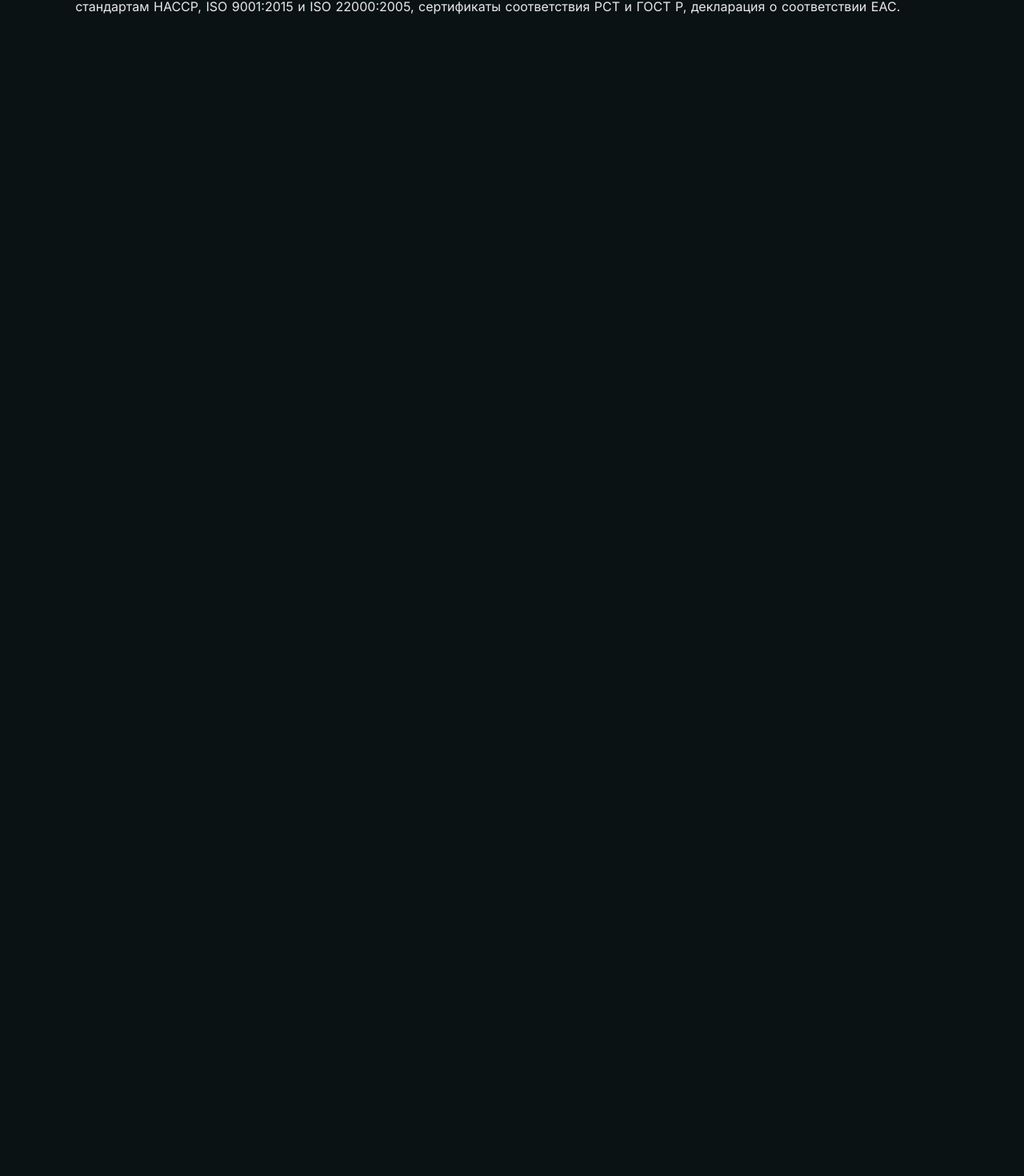
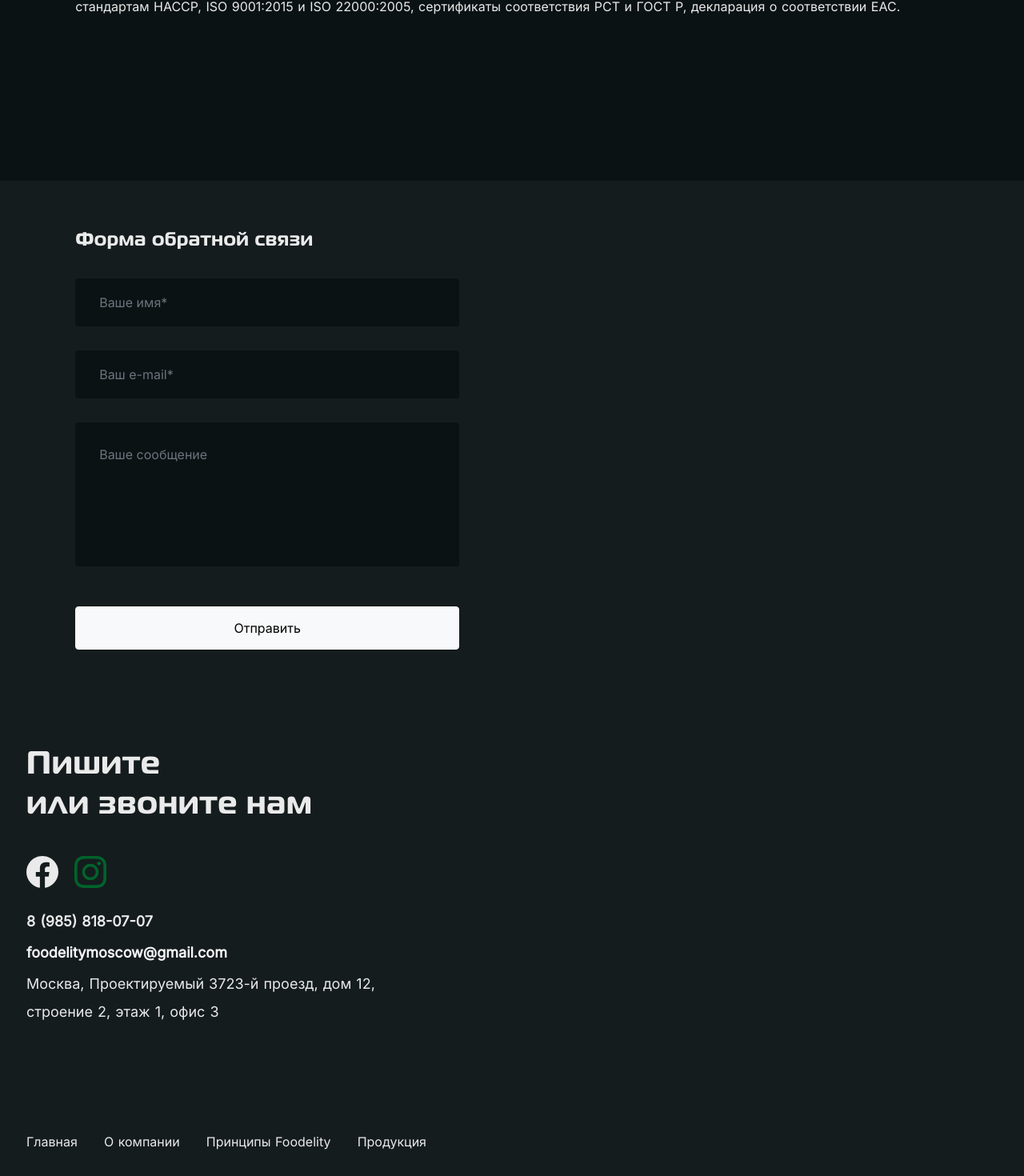
Before and after one commit to anzor-shog/dumplings, a Nuxt app: page / in a window 1280 px wide. Shown: the part 3242-4712 px from the top of the page at 80% size. Before the commit the page ends 3468 px from the top, so only its background shows below. Built offline with nearby package versions, Linux system fonts and the light colour scheme.

Commit message:
added footer

```diff
--- a/assets/styles/text.scss
+++ b/assets/styles/text.scss
@@ -73,6 +73,12 @@
   line-height: 30px;
 }
 
+.inter-xl {
+  font-family: Inter-Regular;
+  font-size: 18px;
+  line-height: 35px;
+}
+
 .inter-lg {
   font-family: Inter-Regular;
 }
@@ -102,6 +108,7 @@
 
 a {
   padding: 0 0 10px;
+  color: #eaeaea;
   &:hover {
     text-decoration: none;
     color: inherit;
--- a/assets/styles/variables.scss
+++ b/assets/styles/variables.scss
@@ -4,3 +4,4 @@ $lg: 1366px;
 $xl: 1920px;
 
 $green: #00632b;
+$dark-green: #151c1e;
--- a/components/sections/About.vue
+++ b/components/sections/About.vue
@@ -1,5 +1,5 @@
 <template>
-  <b-row class="py-5 px-0">
+  <b-row id="about" class="py-5 px-0">
     <b-col lg="6" sm="12" class="d-lg-block d-sm-none">
       <img src="/about.svg" class="w-100" />
     </b-col>
--- a/components/sections/Certificates.vue
+++ b/components/sections/Certificates.vue
@@ -18,8 +18,8 @@
       </p>
     </b-col>
     <b-col
-      xl="4"
-      lg="5"
+      xl="3"
+      lg="4"
       md="10"
       sm="10"
       offset-lg="0"
@@ -28,9 +28,9 @@
         d-flex
         align-items-center
         justify-content-between
-        pl-lg-5
-        px-sm-0
-        mb-lg-0 mb-sm-3
+        ml-lg-5
+        mb-sm-3
+        p-0
       "
     >
       <img v-for="icon of icons" :key="icon" :src="icon" />
--- /dev/null
+++ b/components/sections/FooterForm.vue
@@ -0,0 +1,175 @@
+<template>
+  <b-row id="contact" class="footer">
+    <b-col
+      xl="4"
+      lg="5"
+      md="10"
+      sm="10"
+      offset-xl="2"
+      offset-sm="1"
+      class="px-0"
+    >
+      <p class="magistral-md pb-3">Форма обратной связи</p>
+      <b-form @submit="onSubmit">
+        <b-form-input
+          id="input-name"
+          v-model="form.name"
+          placeholder="Ваше имя*"
+          class="inter-md field"
+          required
+        ></b-form-input>
+        <b-form-input
+          id="input-email"
+          v-model="form.email"
+          type="email"
+          placeholder="Ваш e-mail*"
+          class="inter-md field"
+          required
+        ></b-form-input>
+        <b-form-textarea
+          id="textarea-comment"
+          v-model="form.comment"
+          placeholder="Ваше сообщение"
+          class="inter-md field"
+          rows="6"
+          no-resize
+        ></b-form-textarea>
+
+        <b-button type="submit" variant="light" class="w-100 py-3 inter-md"
+          >Отправить</b-button
+        >
+      </b-form>
+    </b-col>
+    <b-col
+      xl="3"
+      lg="5"
+      md="10"
+      sm="10"
+      offset-lg="0"
+      offset-sm="1"
+      class="px-0 ml-lg-5"
+    >
+      <p class="magistral-lg mb-5">
+        Пишите <br />
+        или звоните нам
+      </p>
+      <div class="icons-container mb-4">
+        <a href="https://www.facebook.com/" target="_blank">
+          <img src="/facebook-icon.svg" />
+        </a>
+        <a href="https://www.instagram.com/" target="_blank">
+          <img src="/instagram-icon.svg" />
+        </a>
+      </div>
+      <div>
+        <a href="tel:89858180707">
+          <p class="inter-xl mb-1 font-weight-bold">8 (985) 818-07-07</p>
+        </a>
+        <p class="inter-xl mb-1 font-weight-bold">foodelitymoscow@gmail.com</p>
+        <a href="https://goo.gl/maps/L4jmYNTmcFMbjBrk6" target="_blank">
+          <p class="inter-xl mb-1">
+            Москва, Проектируемый 3723-й проезд, дом 12, <br />
+            строение 2, этаж 1, офис 3
+          </p>
+        </a>
+      </div>
+      <div class="inter-md links-container">
+        <template v-for="link of links">
+          <nuxt-link
+            :key="link.id"
+            :to="link.anchor"
+            :alt="link.text"
+            :text="link.text"
+          >
+            {{ link.text }}
+          </nuxt-link>
+        </template>
+      </div>
+    </b-col>
+  </b-row>
+</template>
+<script>
+export default {
+  name: 'FooterForm',
+  data() {
+    return {
+      form: {
+        name: '',
+        email: '',
+        comment: '',
+      },
+      links: [
+        { id: 1, text: 'Главная', anchor: '#title' },
+        { id: 2, text: 'О компании', anchor: '#about' },
+        { id: 3, text: 'Принципы Foodelity', anchor: '#foodelity' },
+        { id: 4, text: 'Продукция', anchor: '#products' },
+      ],
+    }
+  },
+  methods: {
+    onSubmit(event) {
+      event.preventDefault()
+      alert(JSON.stringify(this.form))
+      this.form.name = ''
+      this.form.email = ''
+      this.form.comment = ''
+    },
+  },
+}
+</script>
+<style lang="scss" scoped>
+@import '~/assets/styles/variables.scss';
+@media (min-width: $sm) {
+  .links-container {
+    display: none;
+  }
+}
+@media (min-width: $md) {
+  .links-container {
+    display: flex;
+    align-items: center;
+    justify-content: space-between;
+  }
+}
+.footer {
+  position: relative;
+  background-color: $dark-green;
+  & > div {
+    padding: 60px 0;
+  }
+  form {
+    width: 480px;
+    .field {
+      background-color: #0a1214;
+      border: none;
+      padding: 30px;
+      &:focus {
+        box-shadow: 0 0 0 0.1rem rgb(255 255 255 / 50%) !important;
+        color: white;
+      }
+    }
+    #input-name,
+    #input-email {
+      margin-bottom: 30px;
+    }
+    #textarea-comment {
+      margin-bottom: 50px;
+    }
+    button {
+      color: black;
+    }
+  }
+  .icons-container {
+    display: flex;
+    align-items: center;
+    justify-content: space-between;
+    width: 100px;
+    height: 30px;
+  }
+  .links-container {
+    width: 500px;
+    height: 20px;
+    margin-top: 140px;
+  }
+}
+</style>
--- a/components/sections/Principies.vue
+++ b/components/sections/Principies.vue
@@ -1,5 +1,5 @@
 <template>
-  <b-row class="py-5">
+  <b-row id="foodelity" class="py-5">
     <b-col sm="10" offset-xl="2" offset-sm="1" class="py-5 px-0">
       <p class="magistral-lg">Принципы Foodelity</p>
     </b-col>
--- a/components/sections/Products.vue
+++ b/components/sections/Products.vue
@@ -1,5 +1,5 @@
 <template>
-  <b-row class="py-5">
+  <b-row id="products" class="py-5">
     <b-col sm="10" offset-xl="2" offset-sm="1" class="py-5 px-0">
       <p class="magistral-lg">Наша продукция</p>
     </b-col>
--- a/components/sections/TitleMenu.vue
+++ b/components/sections/TitleMenu.vue
@@ -1,5 +1,5 @@
 <template>
-  <div class="title pb-5">
+  <div id="title" class="title pb-5">
     <b-row>
       <b-col cols="12" class="p-0">
         <img src="/title-image.svg" class="w-100 back-image" />
--- a/pages/index.vue
+++ b/pages/index.vue
@@ -6,6 +6,7 @@
     <products />
     <certificates />
     <div class="my-5" />
+    <footer-form />
   </div>
 </template>
 
@@ -15,6 +16,7 @@ import About from '~/components/sections/About.vue'
 import Principies from '~/components/sections/Principies.vue'
 import Products from '~/components/sections/Products.vue'
 import Certificates from '~/components/sections/Certificates.vue'
+import FooterForm from '~/components/sections/FooterForm.vue'
 
 export default {
   name: 'Main',
@@ -24,6 +26,7 @@ export default {
     Principies,
     Products,
     Certificates,
+    FooterForm,
   },
 }
 </script>
```
Also changed, not shown: static/facebook-icon.svg (added), static/instagram-icon.svg (added).
